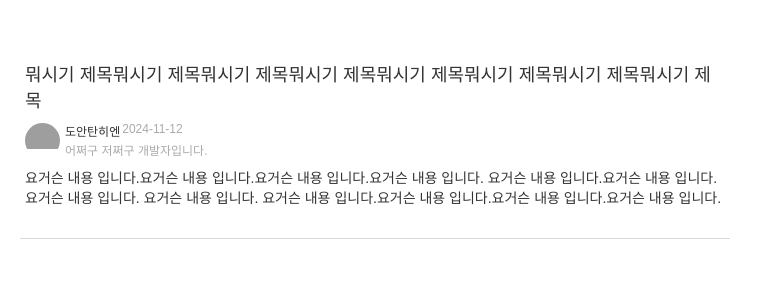
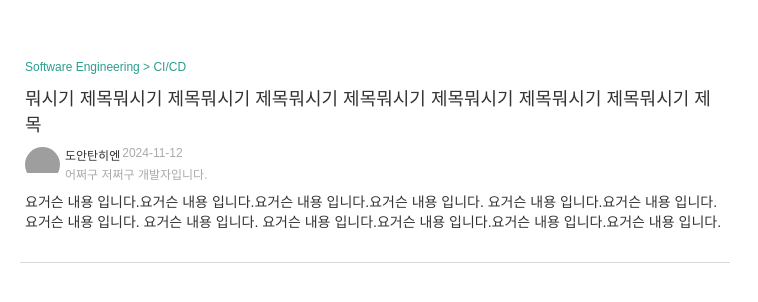
Before and after one commit to thanhhien234/starchive, a React (Vite) app in the folder FRONT/: page / in a window 1280 px wide. Shown: the top 302 px of the page, without its empty margins (0-758 px from the left). Built offline with nearby package versions, Linux system fonts and the light colour scheme; grey boxes are pictures that could not be loaded.

Commit message:
feat: PostItem에 누락된 카테고리 추가
Refs: #5

```diff
--- a/FRONT/src/pages/Home/components/PostItem/PostItem.style.ts
+++ b/FRONT/src/pages/Home/components/PostItem/PostItem.style.ts
@@ -66,3 +66,8 @@ export const Content = styled.p`
   -webkit-box-orient: vertical;
   overflow: hidden;
 `;
+
+export const TagContainer = styled.span`
+  color: var(--point-color);
+  font-size: 12px;
+`
--- a/FRONT/src/pages/Home/components/PostItem/PostItem.tsx
+++ b/FRONT/src/pages/Home/components/PostItem/PostItem.tsx
@@ -2,6 +2,7 @@ import { Link } from 'react-router-dom';
 import {
   Content,
   SubInfo,
+  TagContainer,
   Title,
   UserImage,
   UserInfoWrapper,
@@ -22,6 +23,9 @@ interface PostItemProps {
 function PostItem({ title, content, createdAt, userName, userIntro }: PostItemProps) {
   return (
     <Wrapper>
+      <TagContainer>
+        Software Engineering &gt; CI/CD
+      </TagContainer>
       <Link to="#">
         <Title>{ title }</Title>
       </Link>
```
